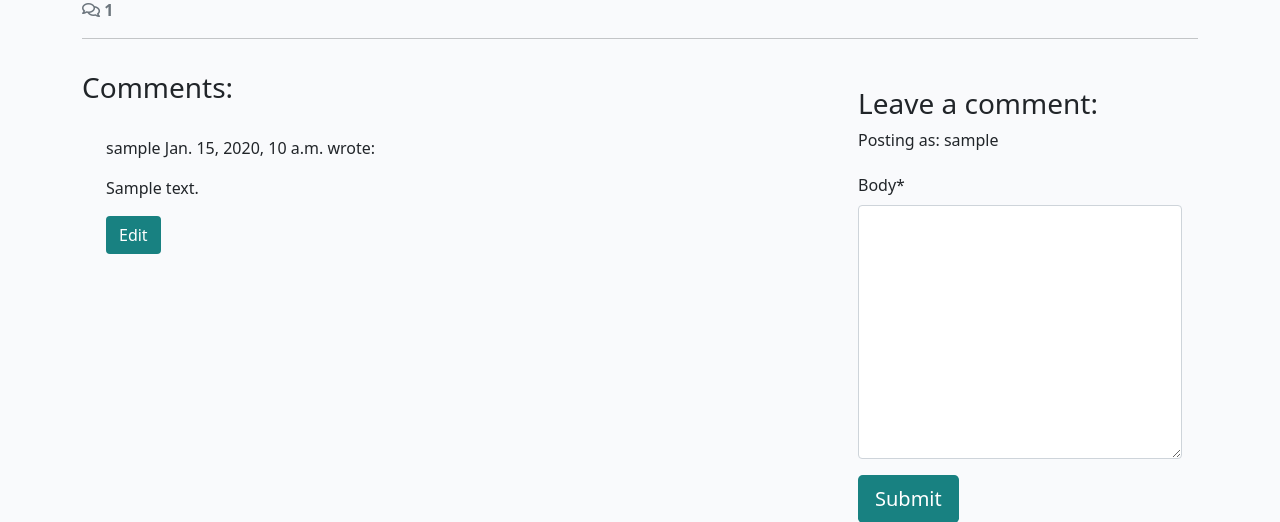
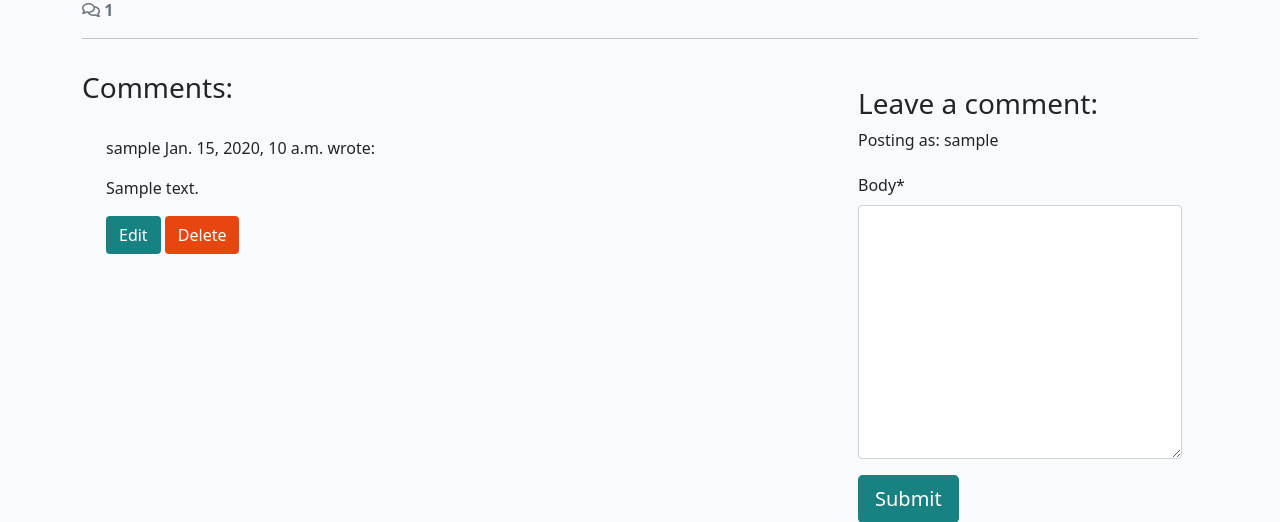
Before and after one commit to John-Kingham/codestar_blog, a Django app: a page that uses blog/templates/blog/post_detail.html in a window 1280 px wide. Shown: the part 494-1016 px from the top of the page. Run offline with Django 4.2, Linux system fonts and the light colour scheme; a user stored in the database is signed in; tables that the repository leaves empty hold one stand-in row (values such as "Sample post"); some libraries are stand-ins or nearby versions.

Commit message:
feat: add comment deleting

```diff
--- a/blog/templates/blog/post_detail.html
+++ b/blog/templates/blog/post_detail.html
@@ -67,6 +67,7 @@
             {% endif %}
             {% if user.is_authenticated and comment.author == user%}
             <button class="btn btn-edit" comment_id="{{ comment.id }}">Edit</button>
+            <button class="btn btn-delete" comment_id="{{ comment.id }}">Delete</button>
             {% endif %}
         </div>
         <!-- comments for loop ends here -->
@@ -92,7 +93,30 @@
      </div>
   </div>
 </div>
-
+<!-- Delete comment confirmation modal -->
+<div class="modal fade" id="deleteModal" tabindex="-1"
+    aria-labelledby="deleteModalLabel" aria-hidden="true">
+    <div class="modal-dialog">
+        <div class="modal-content">
+            <div class="modal-header">
+                <h5 class="modal-title"
+                    id="deleteModalLabel">Delete comment?</h5>
+                <button type="button" class="btn-close"
+                    data-bs-dismiss="modal" aria-label="Close"></button>
+            </div>
+            <div class="modal-body">
+                Are you sure you want to delete your comment?
+                This action cannot be undone.
+            </div>
+            <div class="modal-footer">
+                <button type="button" class="btn btn-secondary"
+                    data-bs-dismiss="modal">Close</button>
+                <a id="deleteConfirm" href="#" class="btn
+                    btn-danger">Delete</a>
+            </div>
+        </div>
+    </div>
+</div>
 {% endblock content %}
 
 {% block extras %}
--- a/blog/urls.py
+++ b/blog/urls.py
@@ -9,4 +9,9 @@ urlpatterns = [
         views.comment_edit,
         name="comment_edit",
     ),
+    path(
+        "<slug:slug>/delete_comment/<int:comment_id>",
+        views.comment_delete,
+        name="comment_delete",
+    ),
 ]
--- a/blog/views.py
+++ b/blog/views.py
@@ -87,9 +87,27 @@ def comment_edit(request, slug, comment_id):
             comment = comment_form.save(commit=False)
             comment.approved = False
             comment.save()
-            message = "Comment updated."
-            messages.add_message(request, messages.SUCCESS, message)
+            messages.add_message(request, messages.SUCCESS, "Comment updated.")
         else:
             message = "Error updating comment."
             messages.add_message(request, messages.ERROR, message)
     return HttpResponseRedirect(reverse("post_detail", args=[slug]))
+
+
+def comment_delete(request, slug, comment_id):
+    """
+    Delete a comment and then reload the post details page.
+
+    Args:
+        request (HTTPRequest): A request.
+        slug (str): A URL slug containing the comment's blog post ID.
+        comment_id (int): The comment's ID.
+    """
+    comment = get_object_or_404(Comment, pk=comment_id)
+    if comment.author == request.user:
+        comment.delete()
+        messages.add_message(request, messages.SUCCESS, "Comment deleted.")
+    else:
+        message = "You can only delete your own comments."
+        messages.add_message(request, messages.ERROR, message)
+    return HttpResponseRedirect(reverse("post_detail", args=[slug]))
--- a/static/js/comments.js
+++ b/static/js/comments.js
@@ -1,12 +1,14 @@
+/**
+ * Add event listeners to handle Edit Comment button clicks.
+ */
+function addEditEventListeners() {
     const editButtons = document.getElementsByClassName("btn-edit");
     // id_body is an id generated by Django for the CommentForm.
     const commentTextField = document.getElementById("id_body");
     const commentForm = document.getElementById("commentForm");
     const submitButton = document.getElementById("submitButton");
-
-for (const button of editButtons) {
-    button.addEventListener("click", (e) => {
-        // Set up the post details page so the user can edit a comment.
+    for (const editButton of editButtons) {
+        editButton.addEventListener("click", function (e) {
             const commentId = e.target.getAttribute("comment_id");
             const commentText = document.getElementById(
                 `comment${commentId}`
@@ -16,3 +18,25 @@ for (const button of editButtons) {
             commentForm.setAttribute("action", `edit_comment/${commentId}`);
         });
     }
+}
+
+/**
+ * Add event listeners to handle Delete Comment button clicks.
+ */
+function addDeleteEventListeners() {
+    const deleteModal = new bootstrap.Modal(
+        document.getElementById("deleteModal")
+    );
+    const deleteButtons = document.getElementsByClassName("btn-delete");
+    const deleteConfirm = document.getElementById("deleteConfirm");
+    for (const deleteButton of deleteButtons) {
+        deleteButton.addEventListener("click", function (e) {
+            const commentId = e.target.getAttribute("comment_id");
+            deleteConfirm.href = `delete_comment/${commentId}`;
+            deleteModal.show();
+        });
+    }
+}
+
+addEditEventListeners();
+addDeleteEventListeners();
```
Lines whose indentation alone changed are shown as unchanged.
